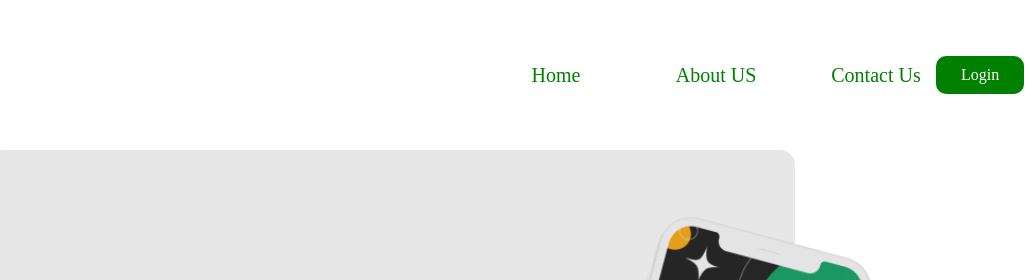
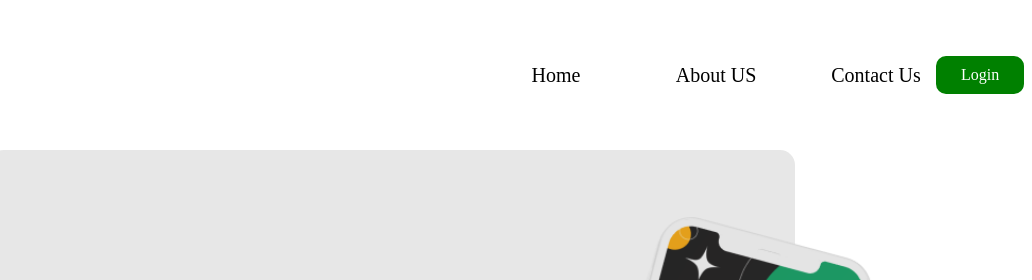
Before and after one commit to OsgoodPaekid/Crystone-Bank, a website: page home.html in a window 1280 px wide. Shown: the top 280 px of the page, 248-1280 px from the left. Drawn offline with Linux system fonts and the light colour scheme.

Commit message:
Update home.css

```diff
--- a/home.css
+++ b/home.css
@@ -34,8 +34,20 @@ body{
 
 .nav_link li a {
     text-decoration: none;
-    color: green;
+    color: black;
     font-size: 20px;
+    position: relative;
+}
+
+.nav_link li a::after{
+    content:'';
+    height: 3px;
+    width: 0;
+    background: green;
+    left: 0;
+    bottom: -10px;
+    transition: 0.5s;
+    position: absolute;
 }
 
 .login {
```
